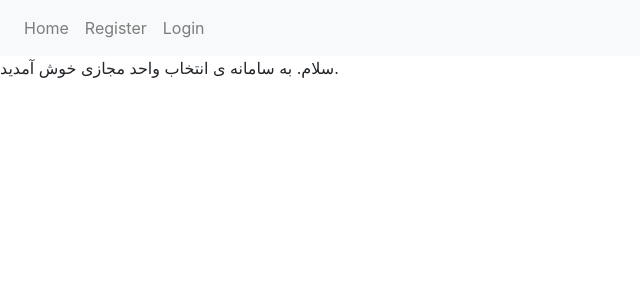
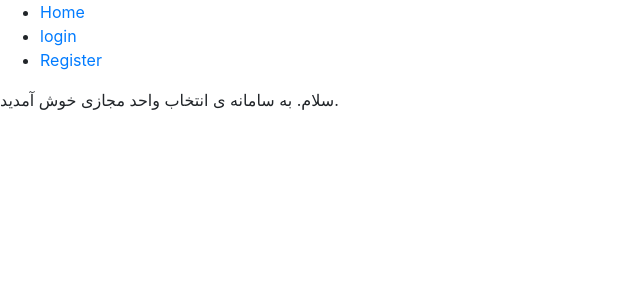
Before and after one commit to mahsayazdani/Webelopers2019, a Django app: page / in a window 1280 px wide. Shown: the top 300 px of the page, without its empty margins (0-640 px from the left). Run offline with Django 3.2, Linux system fonts and the light colour scheme; some libraries are stand-ins or nearby versions.

Commit message:
editing base back to version 1

```diff
--- a/templates/base_html.html
+++ b/templates/base_html.html
@@ -6,20 +6,20 @@
 </head>
 
 <body>
-    <!--div id="navbar">
-        // block navbar
+    <div id="navbar">
+        {% block navbar %}
         <ul>
             <li><a href="/" id="homepage">Home</a></li>
             <li><a href="/login/">login</a></li>
             <li><a href="/Register/">Register</a></li>
         </ul>
-        // end block
-    </div-->
+        {% endblock %}
+    </div>
 
 
 
-    <nav class="navbar navbar-expand-lg navbar-light bg-light" id="navbar">
-        {% block navbar %}
+    <!--nav class="navbar navbar-expand-lg navbar-light bg-light" id="navbar">
+        //block navbar
         <div class="collapse navbar-collapse" id="navbarSupportedContent">
          <ul class="navbar-nav mr-auto">
             <li class="nav-item ">
@@ -33,8 +33,9 @@
       </li>
     </ul>
   </div>
-</nav>
-    {% endblock %}
+  // end block
+</nav-->
+
     <div id="content">
         {% block content %}{% endblock %}
     </div>
```
